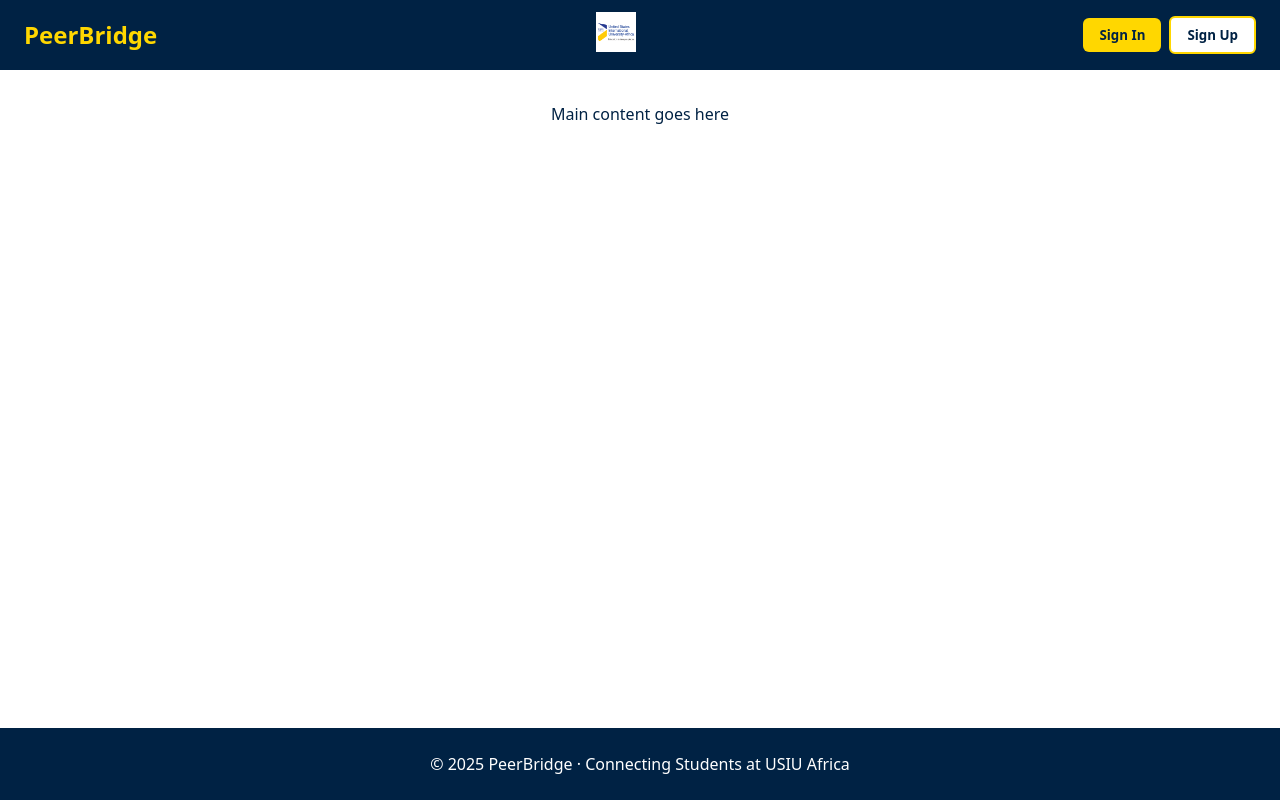
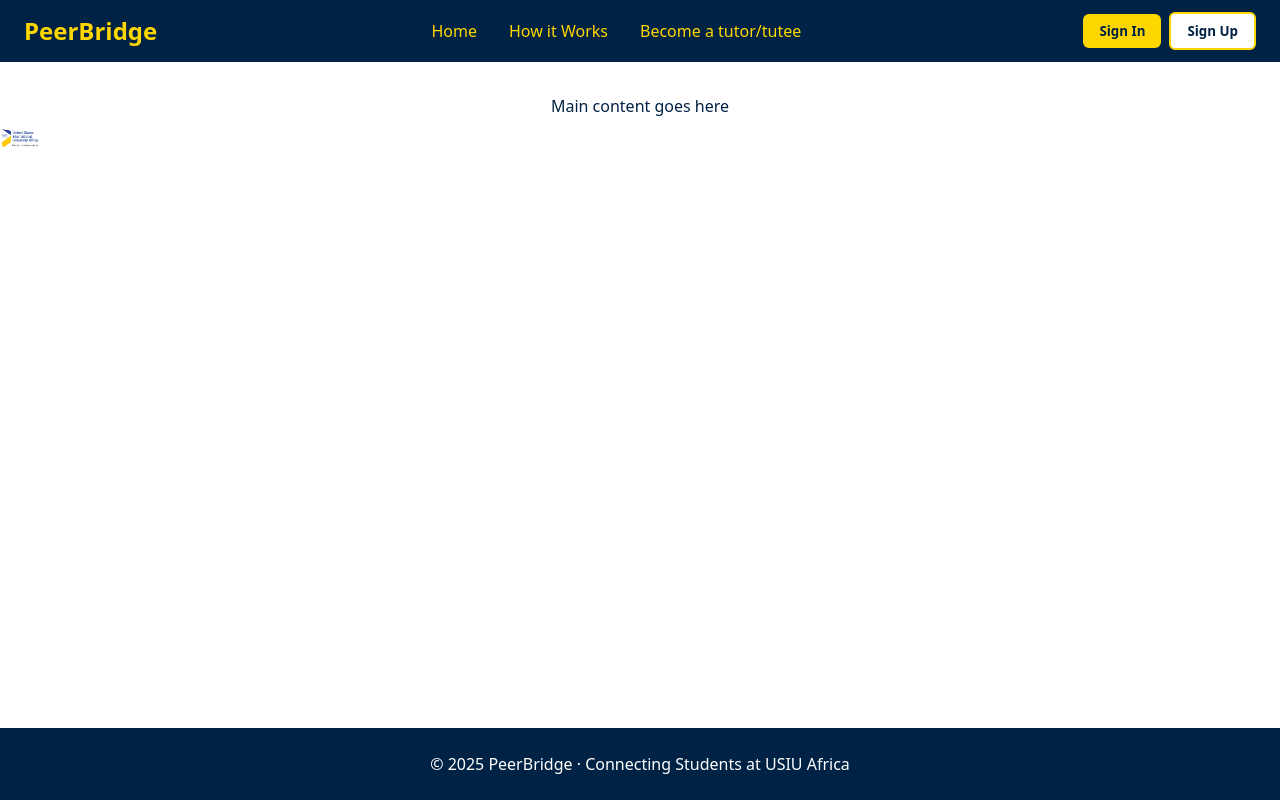
Before and after one commit to Timothy-Obote/Peer-Bridge, a React (Vite) app: page / in a window 1280 px wide. Built offline with nearby package versions, Linux system fonts and the light colour scheme.

Commit message:
Frontend updates

```diff
--- a/index.html
+++ b/index.html
@@ -7,6 +7,6 @@
   </head>
   <body>
     <div id="root"></div>
-    <script type="module" src="/src/main.jsx"></script>
+    <script type="module" src="/src/main.tsx"></script>
   </body>
 </html>
--- a/src/App.css
+++ b/src/App.css
@@ -29,11 +29,22 @@ body {
   color: #FFD700; /* yellow */
 }
 
-.school-logo img {
-  height: 40px;
-  max-width: 120px;
-  object-fit: contain;
+.main-nav {
+  display: flex;
+  gap: 2rem;
 }
+
+.main-nav a{
+  color: #FFD700; /* yellow */
+  text-decoration: none;
+  font-weight: 500;
+  transition: color 0.2s;
+}
+
+.main-nav a:hover {
+  color: #fff;
+}
+
 
 .auth-buttons button {
   margin-left: 0.5rem;
@@ -62,6 +73,13 @@ main {
   min-height: 0; /* Prevent overflow issues */
 }
 
+.school-logo img {
+  height: 40px;
+  max-width: 120px;
+  object-fit: contain;
+}
+
+
 /* Footer */
 .footer {
   background: #002244; /* blue */
@@ -86,6 +104,6 @@ main {
   }
 
   .school-logo img {
-    height: 30px;
+    height: 50px;
   }
 }
--- a/src/App.tsx
+++ b/src/App.tsx
@@ -9,10 +9,13 @@ export default function App() {
         {/* Left: App Name */}
         <div className="logo">PeerBridge</div>
 
-        {/* Middle: USIU Africa Logo */}
-        <div className="school-logo">
-          <img src="/usiu-logo.png" alt="USIU Africa Logo" />
-        </div>
+        {/* Middle: Navigation Links */}
+        <nav className="main-nav">
+          <a href="#home">Home</a>
+          <a href="#How it works">How it Works</a>
+          <a href="#contact">Become a tutor/tutee</a>
+
+        </nav>
 
         {/* Right: Auth buttons */}
         <div className="auth-buttons">
@@ -24,13 +27,16 @@ export default function App() {
       {/* Body */}
       <main>
         <div style={{textAlign: "center"}}>Main content goes here</div>
+        <div className="school-logo">
+          <img src="/usiu-logo.png" alt="USIU Africa Logo" />
+        </div>
       </main>
 
       {/* Footer */}
       <footer className="footer">
-        <p>
+        <p >
           © {new Date().getFullYear()} PeerBridge · Connecting Students at USIU Africa
-        </p>
+        </p >
       </footer>
     </div>
   );
```
